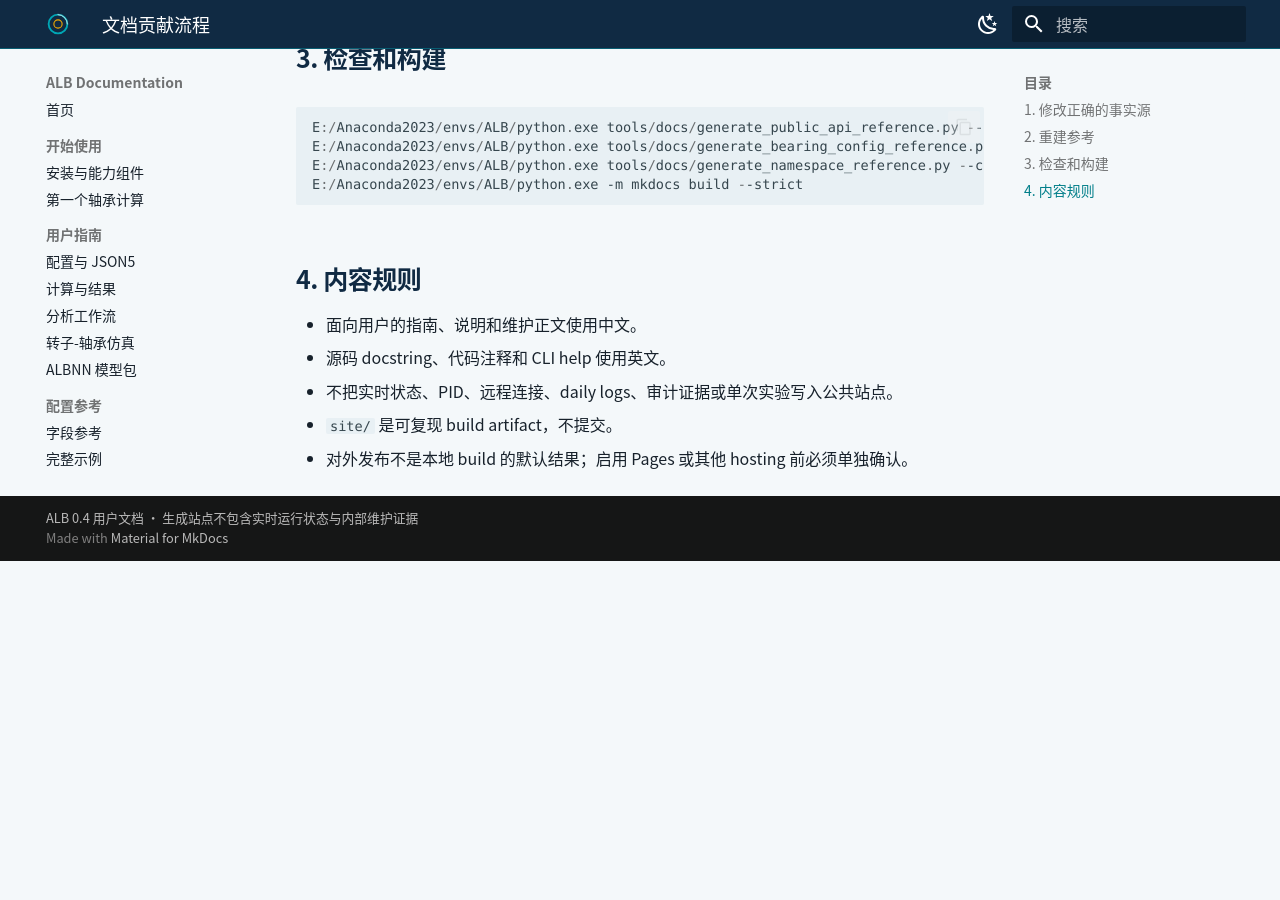
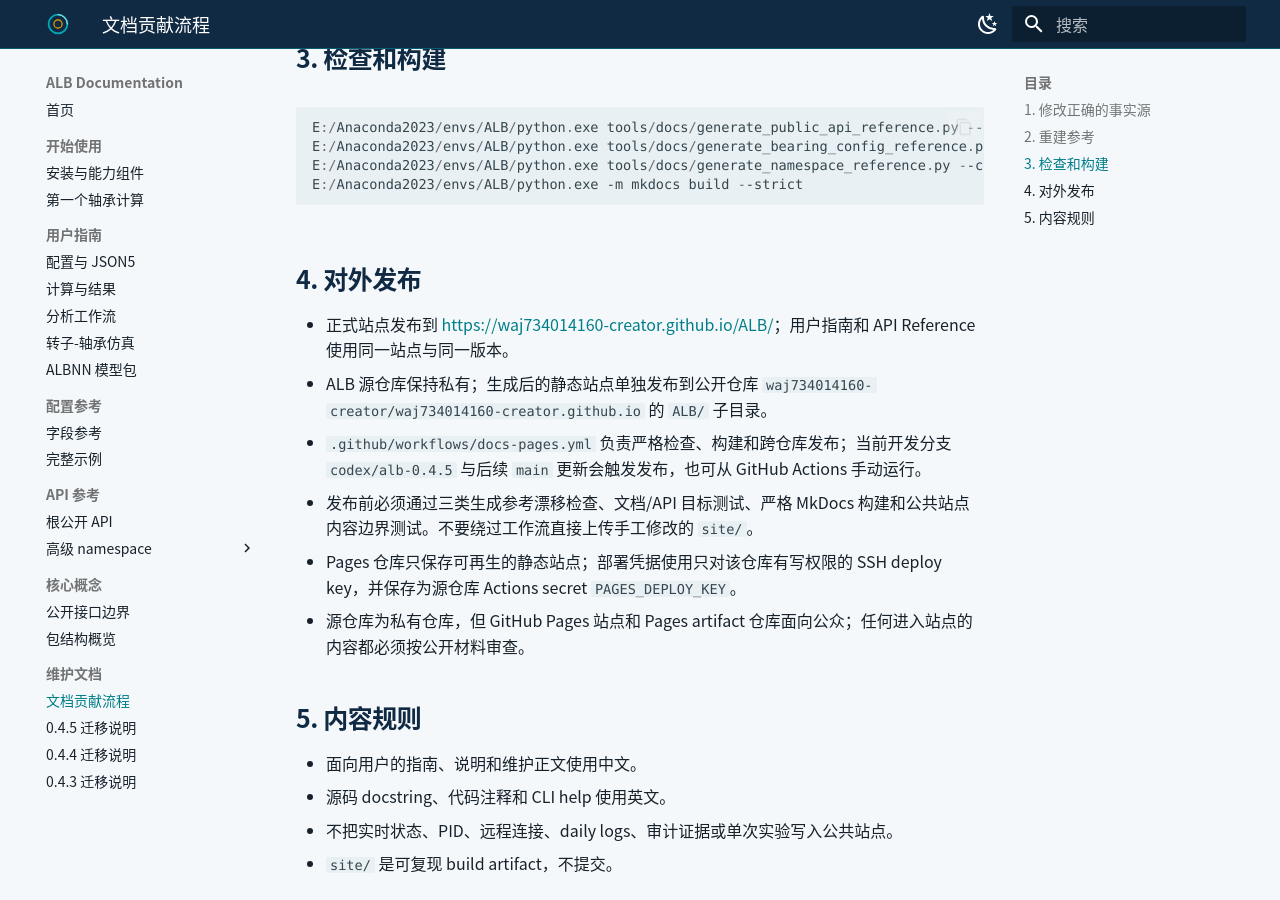
Before and after one commit to waj734014160-creator/ALB, an MkDocs documentation site: the page built from docs/site/contributing/docs.md, in a window 1280 px wide and 900 px high, scrolled down 825 px. Built offline with MkDocs 1.6.1 and Material for MkDocs 9.7.7, drawn with Linux system fonts in a browser that asks for light colours; before the commit the page ends 1386 px from its top, so only the background shows below that.

Commit message:
docs: publish documentation through GitHub Pages

````diff
--- a/docs/site/contributing/docs.md
+++ b/docs/site/contributing/docs.md
@@ -29,10 +29,18 @@
 E:/Anaconda2023/envs/ALB/python.exe -m mkdocs build --strict
 ```
 
-## 4. 内容规则
+## 4. 对外发布
+
+- 正式站点发布到 <https://waj734014160-creator.github.io/ALB/>；用户指南和 API Reference 使用同一站点与同一版本。
+- ALB 源仓库保持私有；生成后的静态站点单独发布到公开仓库 `waj734014160-creator/waj734014160-creator.github.io` 的 `ALB/` 子目录。
+- `.github/workflows/docs-pages.yml` 负责严格检查、构建和跨仓库发布；当前开发分支 `codex/alb-0.4.5` 与后续 `main` 更新会触发发布，也可从 GitHub Actions 手动运行。
+- 发布前必须通过三类生成参考漂移检查、文档/API 目标测试、严格 MkDocs 构建和公共站点内容边界测试。不要绕过工作流直接上传手工修改的 `site/`。
+- Pages 仓库只保存可再生的静态站点；部署凭据使用只对该仓库有写权限的 SSH deploy key，并保存为源仓库 Actions secret `PAGES_DEPLOY_KEY`。
+- 源仓库为私有仓库，但 GitHub Pages 站点和 Pages artifact 仓库面向公众；任何进入站点的内容都必须按公开材料审查。
+
+## 5. 内容规则
 
 - 面向用户的指南、说明和维护正文使用中文。
 - 源码 docstring、代码注释和 CLI help 使用英文。
 - 不把实时状态、PID、远程连接、daily logs、审计证据或单次实验写入公共站点。
 - `site/` 是可复现 build artifact，不提交。
-- 对外发布不是本地 build 的默认结果；启用 Pages 或其他 hosting 前必须单独确认。
--- a/mkdocs.yml
+++ b/mkdocs.yml
@@ -1,6 +1,7 @@
 site_name: ALB Documentation
 site_description: 主动润滑轴承物理、控制、动力学与代理模型用户文档
 site_author: ALB maintainers
+site_url: https://waj734014160-creator.github.io/ALB/
 docs_dir: docs
 site_dir: site
 strict: true
````
Also changed, not shown: docs/api/README.md (+7 -1 lines), docs/project_overview.md (+3 -0 lines), 2 other files.
